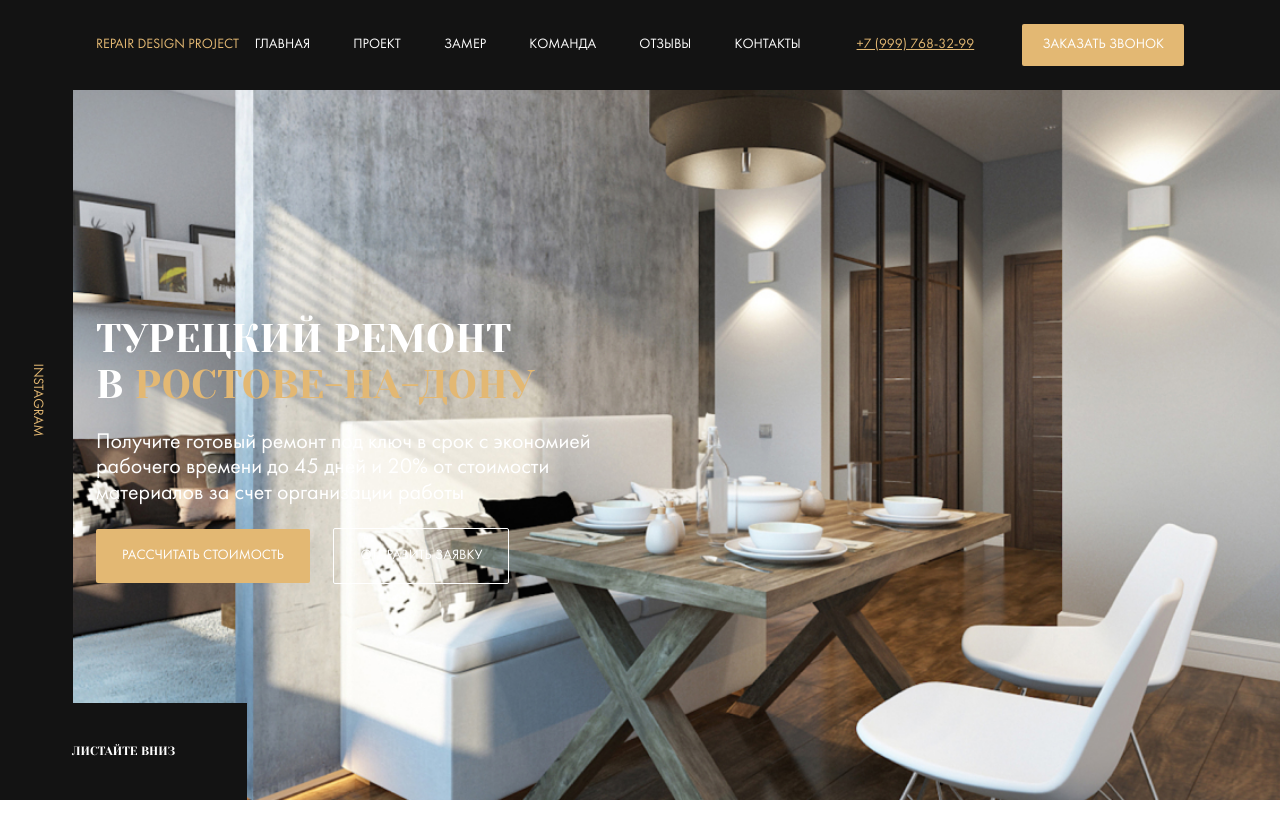
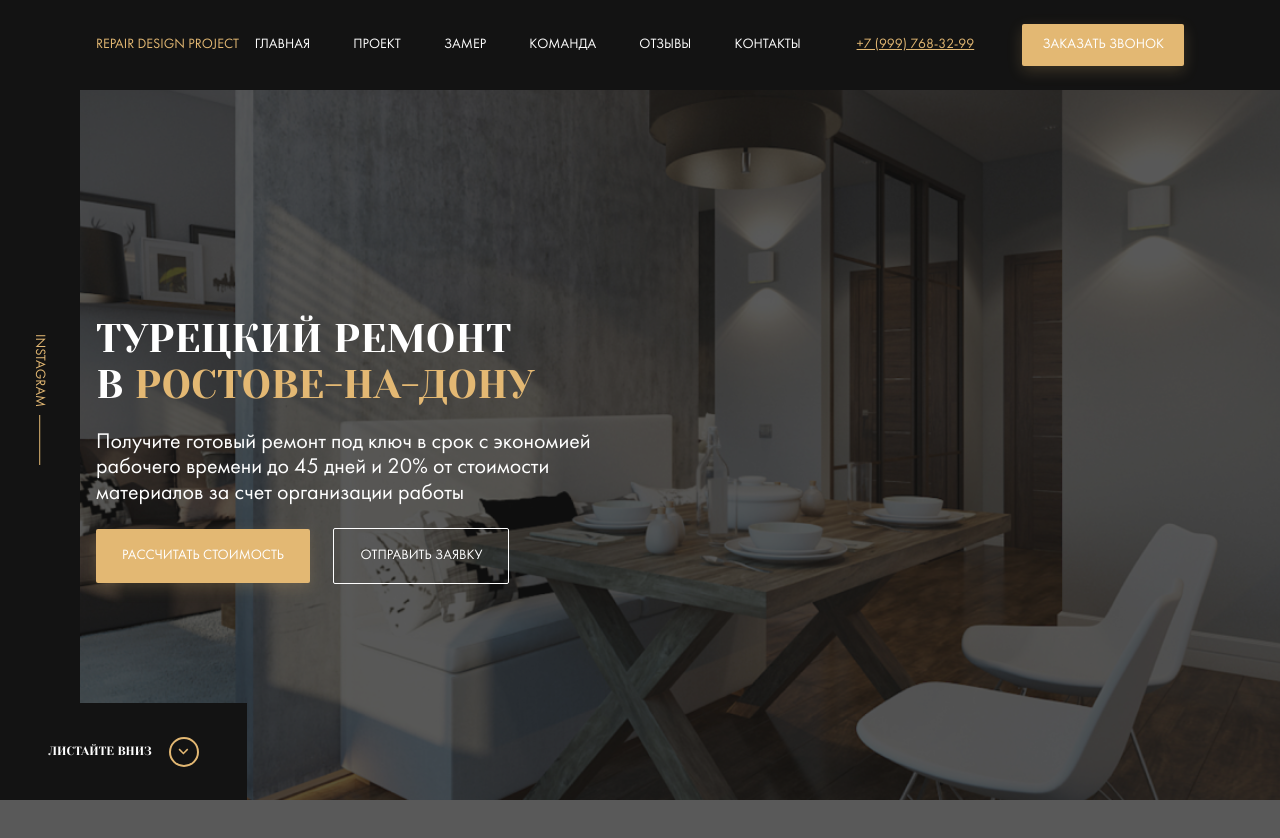
Before and after one commit to Klepikovskii/klepikovskii-project, a website: page index.html in a window 1280 px wide. Before the commit the page ends 800 px from the top, so only its background shows below. Drawn offline with Linux system fonts and the light colour scheme; files whose address does not match are found by name.

Commit message:
feat: add before and after elements in hero section

```diff
--- a/sass/templates/_header.sass
+++ b/sass/templates/_header.sass
@@ -19,6 +19,10 @@
     text-decoration: none
     text-transform: uppercase
     margin-right: 40px
+    transition: color 0.2s
+    &:hover
+      color: $primary
+
 .phone
   color: $primary
 .contacts
--- a/sass/templates/_hero.sass
+++ b/sass/templates/_hero.sass
@@ -2,12 +2,20 @@
   position: relative
   display: flex
   flex-direction: column
-
+  justify-content: center
+  align-items: flex-start
   padding-top: 100px
   background: $dark url('../img/hero-bg.jpg') no-repeat center / cover
   height: 100vh
   color: $light
+  &::before
+    content: ''
+    position: absolute
+    width: 100%
+    height: 100%
+    background-color: rgba($dark, 0.7)
   &__content
+    position: relative
     max-width: 670px
   &__text
     font-size: 22px
@@ -35,16 +43,34 @@
     text-decoration: none
     font-family: Yeseva One
     font-size: 12px
+    &::after
+      content: ''
+      width: 30px
+      height: 30px
+      background: url('../img/arrow-down.svg') no-repeat center
+      border: 2px  solid $primary
+      border-radius: 50%
+      margin-left: 17px
 .instagram
   background-color: $dark
   display: flex
   justify-content: center
   align-items: center
   &__link
+    display: flex
+    align-items: center
     text-transform: uppercase
     text-decoration: none
     color: $primary
     transform: rotate(90deg)
+    line-height: 0.8
+    &::after
+      content: ''
+      width: 50px
+      height: 1px
+      background-color: $primary
+      margin-left: 8px
+
 .title
   margin: 0
   font-family: 'Yeseva One', cursive
```
Also changed, not shown: css/style.css, img/arrow-down.svg (added).
